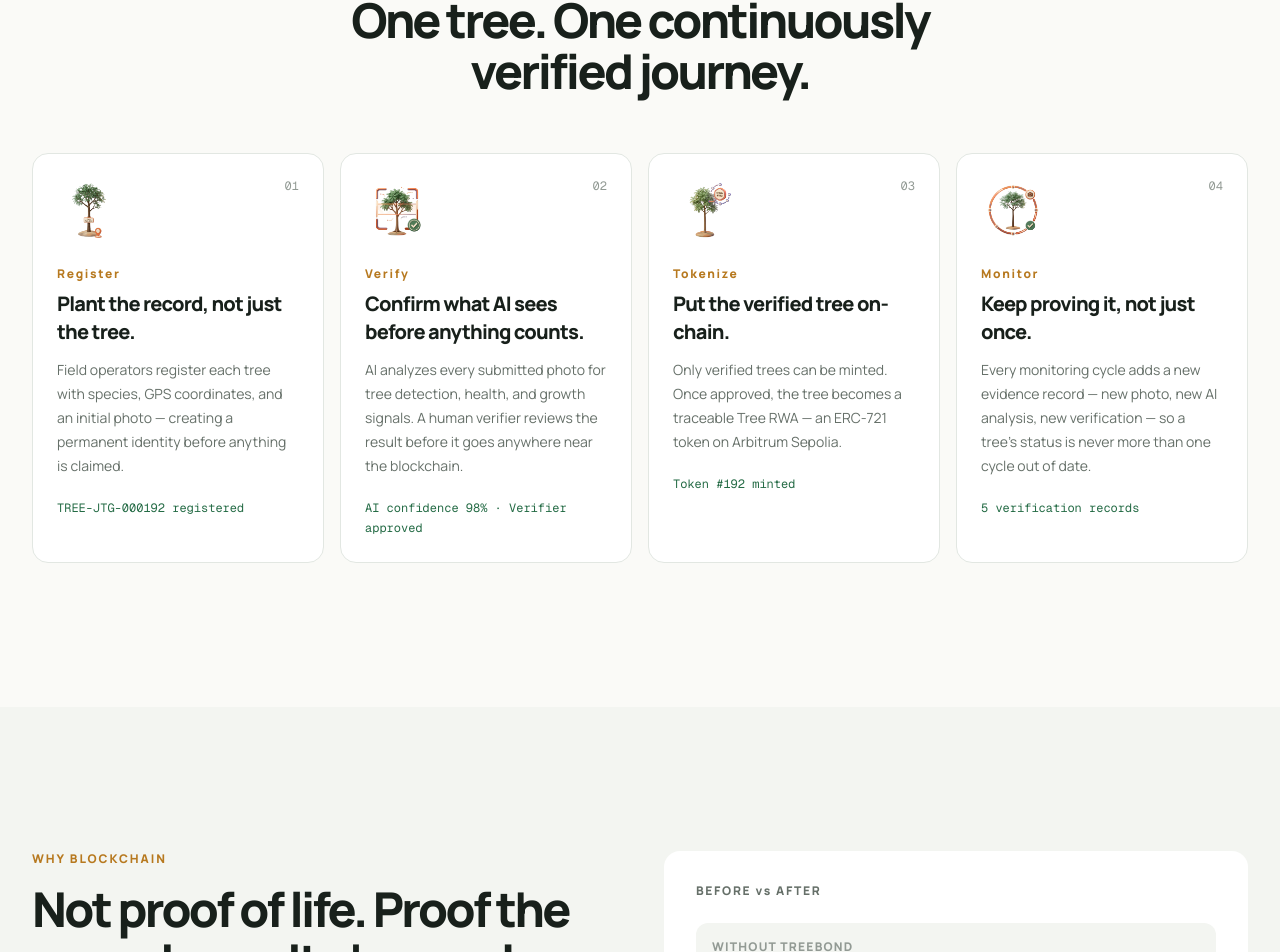
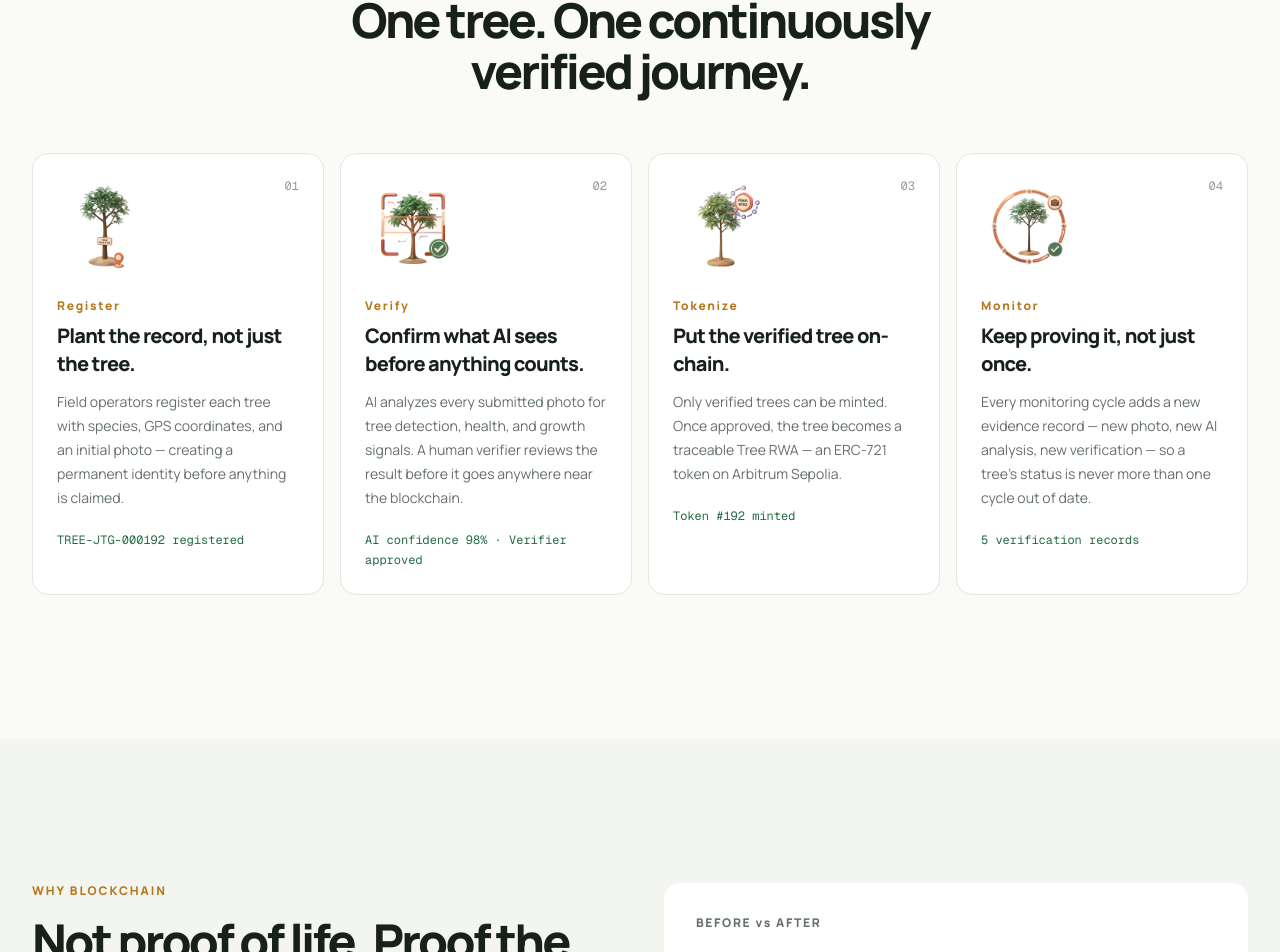
Before and after one commit to ecorimbawa/treebond-ai, a Next.js app: page / in a window 1280 px wide. Shown: the part 1675-2627 px from the top of the page. Built offline with nearby package versions, Linux system fonts and the light colour scheme.

Commit message:
Increase process step icon size from 64x64 to 96x96
Make the Register, Verify, Tokenize, and Monitor step images even larger.

```diff
--- a/app/(public)/page.tsx
+++ b/app/(public)/page.tsx
@@ -607,33 +607,33 @@ export default function Home() {
                   <Image
                     src="/Gemini_Generated_Image_27s70u27s70u27s7-removebg-preview.png"
                     alt={title}
-                    width={64}
-                    height={64}
-                    className="size-16"
+                    width={96}
+                    height={96}
+                    className="size-24"
                   />
                 ) : number === "02" ? (
                   <Image
                     src="/Gemini_Generated_Image_536jxa536jxa536j-removebg-preview.png"
                     alt={title}
-                    width={64}
-                    height={64}
-                    className="size-16"
+                    width={96}
+                    height={96}
+                    className="size-24"
                   />
                 ) : number === "03" ? (
                   <Image
                     src="/Gemini_Generated_Image_7wjar37wjar37wja-removebg-preview.png"
                     alt={title}
-                    width={64}
-                    height={64}
-                    className="size-16"
+                    width={96}
+                    height={96}
+                    className="size-24"
                   />
                 ) : number === "04" ? (
                   <Image
                     src="/Gemini_Generated_Image_5vbwwm5vbwwm5vbw-removebg-preview.png"
                     alt={title}
-                    width={64}
-                    height={64}
-                    className="size-16"
+                    width={96}
+                    height={96}
+                    className="size-24"
                   />
                 ) : (
                   <span className="grid size-11 place-items-center rounded-xl bg-[#DDEEE3] text-[#246B45]">
```
